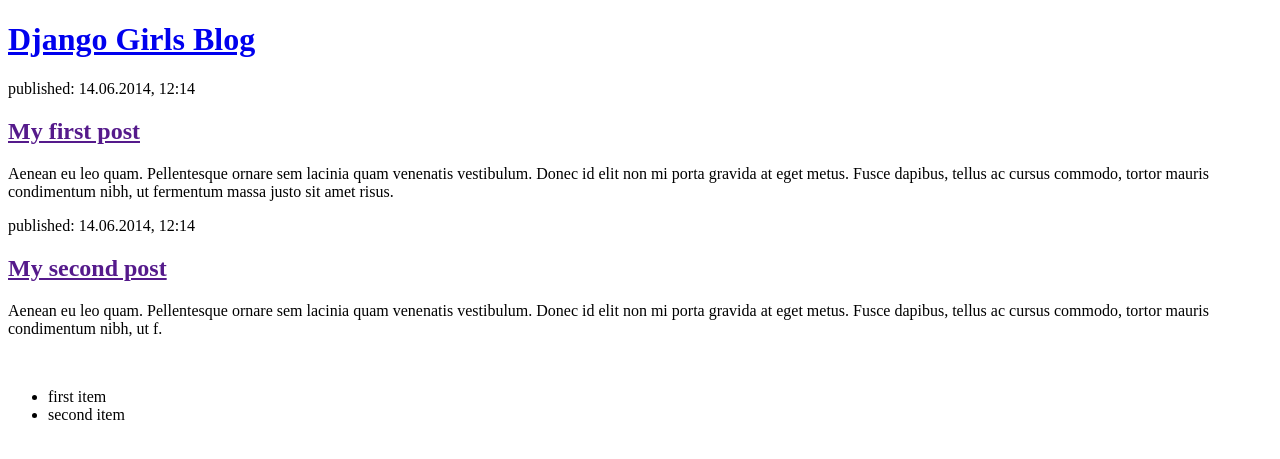
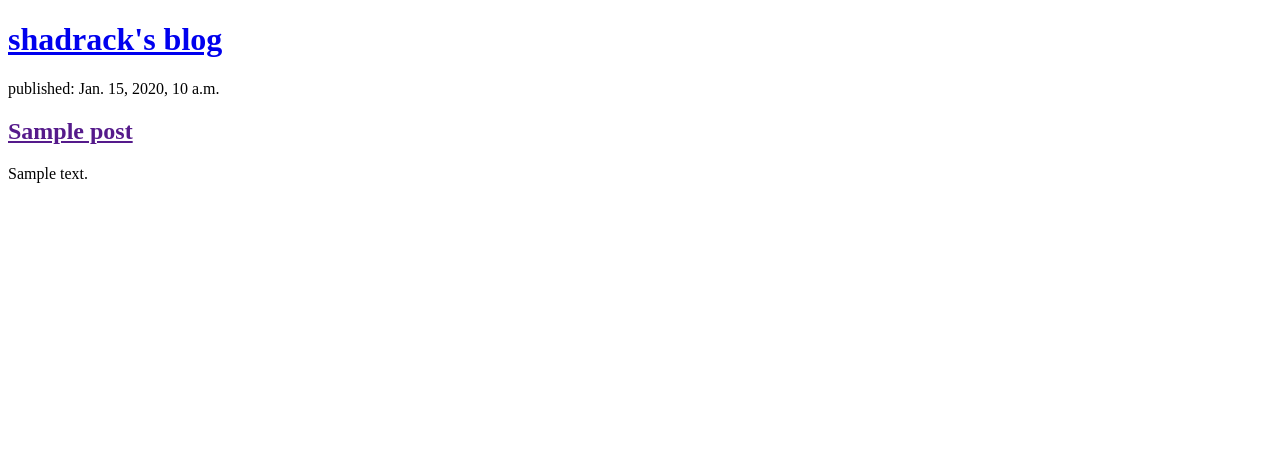
Before and after one commit to shadrackkirui/my-first-blog, a Django app: page / in a window 1280 px wide. Shown: the top 459 px of the page. Run offline with Django 5.2, Linux system fonts and the light colour scheme; tables that the repository leaves empty hold one stand-in row (values such as "Sample post").

Commit message:
Modified templates to display posts from database.

```diff
--- a/blog/templates/blog/post_list.html
+++ b/blog/templates/blog/post_list.html
@@ -7,25 +7,21 @@
     <!-- <p>Hi there!</p>
     <p>It works!</p> -->
     <header>
-        <h1><a href="/">Django Girls Blog</a></h1>
+        <h1><a href="/">shadrack's blog</a></h1>
     </header>
 
+    {% for post in posts %}
     <article>
-        <time>published: 14.06.2014, 12:14</time>
-        <h2><a href="">My first post</a></h2>
-        <p>Aenean eu leo quam. Pellentesque ornare sem lacinia quam venenatis vestibulum. Donec id elit non mi porta gravida at eget metus. Fusce dapibus, tellus ac cursus commodo, tortor mauris condimentum nibh, ut fermentum massa justo sit amet risus.</p>
+        <time>published: {{ post.published_date }}</time>
+        <h2><a href="">{{ post.title }}</a></h2>
+        <p>{{ post.text|linebreaksbr }}</p>
     </article>
-
-    <article>
-        <time>published: 14.06.2014, 12:14</time>
-        <h2><a href="">My second post</a></h2>
-        <p>Aenean eu leo quam. Pellentesque ornare sem lacinia quam venenatis vestibulum. Donec id elit non mi porta gravida at eget metus. Fusce dapibus, tellus ac cursus commodo, tortor mauris condimentum nibh, ut f.</p>
-    </article>
+{% endfor %}
     <br>
-    <ul>
+    <!-- <ul>
         <li>first item</li>
         <li>second item</li>
-    </ul>
+    </ul> -->
     <br>
     <!-- <div>defines a section of the page</div>
 <nav>navigation</nav>
--- a/blog/views.py
+++ b/blog/views.py
@@ -1,5 +1,8 @@
 from django.shortcuts import render
+from django.utils import timezone
+from .models import Post
 
 # Create your views here.
 def post_list(request):
-    return render(request, 'blog/post_list.html', {})
+    posts = Post.objects.filter(published_date__lte=timezone.now()).order_by('published_date')
+    return render(request, 'blog/post_list.html', {'posts': posts})
```
